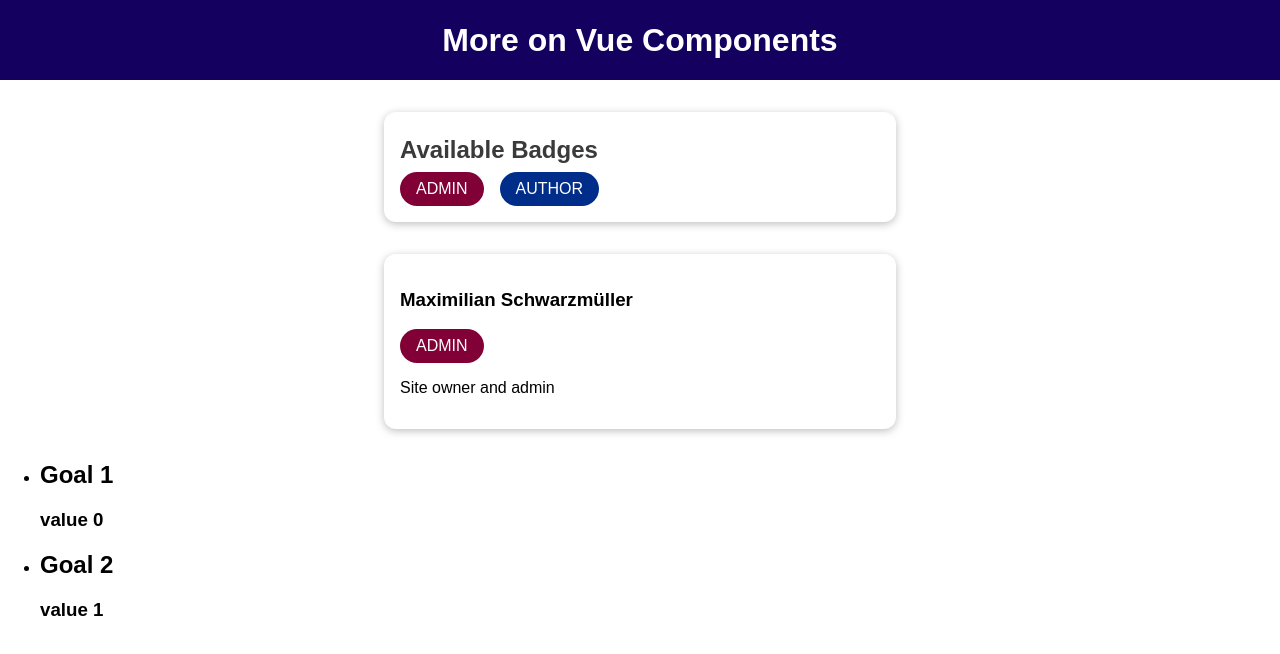
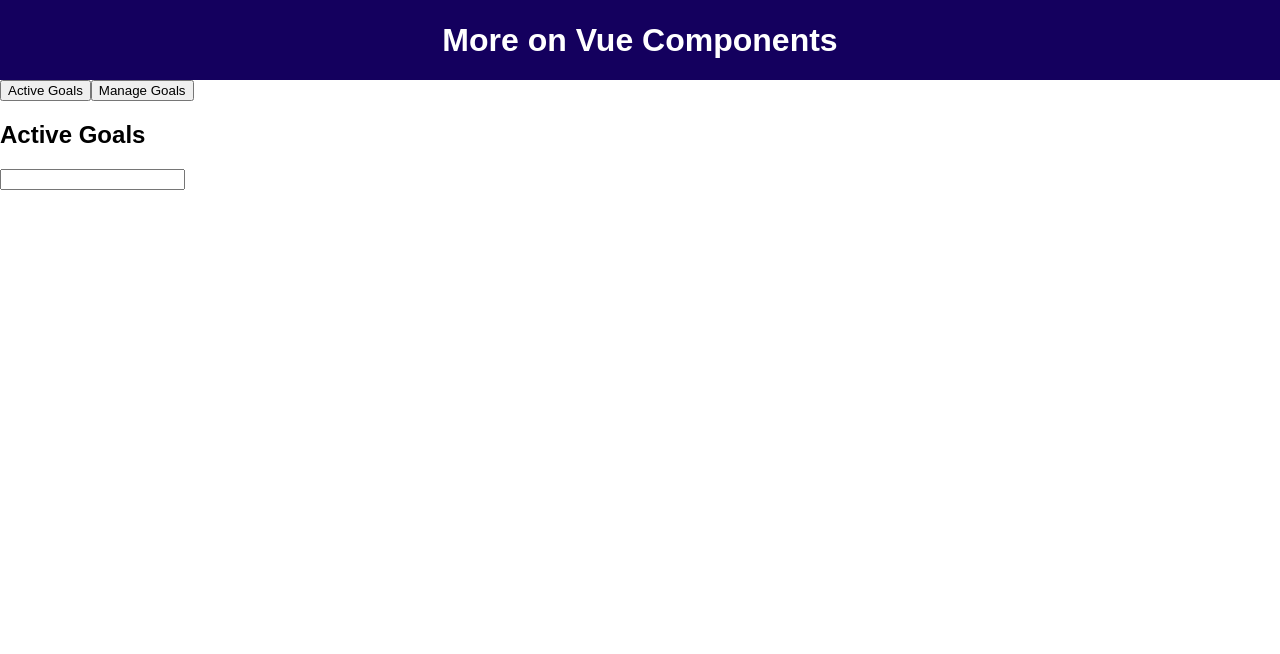
Before and after one commit to YashCompro1/Vue, a Vue app in the folder vue-cli/componentsContd/: page / in a window 1280 px wide. Shown: the top 654 px of the page. Built offline with nearby package versions, Linux system fonts and the light colour scheme.

Commit message:
dynamic components

```diff
--- a/vue-cli/componentsContd/src/App.vue
+++ b/vue-cli/componentsContd/src/App.vue
@@ -1,31 +1,33 @@
 <template>
   <div>
     <the-header></the-header>
-    <badge-list></badge-list>
-    <user-info :full-name="activeUser.name" :info-text="activeUser.description" :role="activeUser.role"></user-info>
-    <course-goals>
-      <template #default="slotProps">
-        <h2>{{ slotProps.data }}</h2>
-        <h3>{{ slotProps.newBind.data }}</h3>
-      </template>
-    </course-goals>
+    <div>
+      <button @click="setSelectedComponent('active-goals')">Active Goals</button>
+      <button @click="setSelectedComponent('manage-goals')">Manage Goals</button>
+    </div>
+    <!-- <active-goals v-if="selectedComponent == 'active'"></active-goals>
+    <manage-goals v-if="selectedComponent == 'manage'"></manage-goals> -->
+    <keep-alive>
+      <component :is="selectedComponent"></component>
+    </keep-alive>
   </div>
 </template>
 
 <script>
 
-import BadgeList from './components/BadgeList.vue';
-import CourseGoals from './components/CourseGoals.vue';
+import ActiveGoals from './components/ActiveGoals.vue';
+import ManageGoals from './components/ManageGoals.vue';
 import TheHeader from './components/TheHeader.vue';
 
 export default {
   components: {
     'the-header': TheHeader,
-    'badge-list': BadgeList,
-    'course-goals': CourseGoals
+    'active-goals': ActiveGoals,
+    'manage-goals': ManageGoals,
   },
   data() {
     return {
+      selectedComponent: 'active-goals',
       activeUser: {
         name: 'Maximilian Schwarzmüller',
         description: 'Site owner and admin',
@@ -33,6 +35,11 @@
       },
     };
   },
+  methods: {
+    setSelectedComponent(component) {
+      this.selectedComponent = component
+    }
+  }
 };
 </script>
 
--- /dev/null
+++ b/vue-cli/componentsContd/src/components/ActiveGoals.vue
@@ -0,0 +1,4 @@
+<template>
+    <h2>Active Goals</h2>
+    <input />
+</template>
--- /dev/null
+++ b/vue-cli/componentsContd/src/components/ManageGoals.vue
@@ -0,0 +1,4 @@
+<template>
+    <h2>Manage Goals</h2>
+    <input />
+</template>
```
